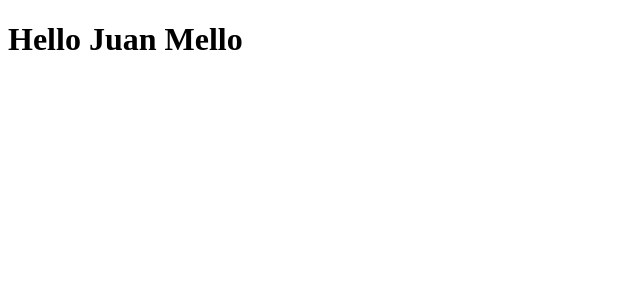
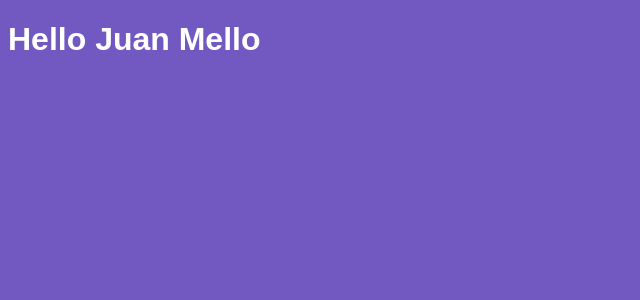
Before and after one commit to juancrmello/react-introducao, a React app: page / in a window 1280 px wide. Shown: the top 300 px of the page, without its empty margins (0-640 px from the left). Built offline with nearby package versions, Linux system fonts and the light colour scheme; the HTML template or start-up script is replaced by a standard one.

Commit message:
Importando CSS

```diff
--- a/package.json
+++ b/package.json
@@ -6,13 +6,14 @@
   "scripts": {
     "build": "webpack --mode production",
     "dev": "webpack-dev-server --mode development"
-
   },
   "devDependencies": {
     "@babel/core": "^7.9.6",
     "@babel/preset-env": "^7.9.6",
     "@babel/preset-react": "^7.9.4",
     "babel-loader": "^8.1.0",
+    "css-loader": "^3.5.3",
+    "style-loader": "^1.2.1",
     "webpack": "^4.43.0",
     "webpack-cli": "^3.3.11",
     "webpack-dev-server": "^3.10.3"
--- /dev/null
+++ b/src/App.css
@@ -0,0 +1,5 @@
+body {
+  background: #7159c1;
+  color: #FFF;
+  font-family: Arial, Helvetica, sans-serif;
+}
--- a/src/App.js
+++ b/src/App.js
@@ -1,4 +1,5 @@
 import React from 'react';
+import './App.css';
 
 function App() {
   return <h1>Hello Juan Mello</h1>
--- a/webpack.config.js
+++ b/webpack.config.js
@@ -17,6 +17,17 @@
         use: {
           loader: 'babel-loader'
         }
+      },
+      {
+        test: /\.css$/,
+        use: [
+          {
+            loader: 'style-loader'
+          },
+          {
+            loader: 'css-loader'
+          },
+        ]
       }
     ]
   }
```
Also changed, not shown: 1 other file (tests, documents, lock files or other folders).
